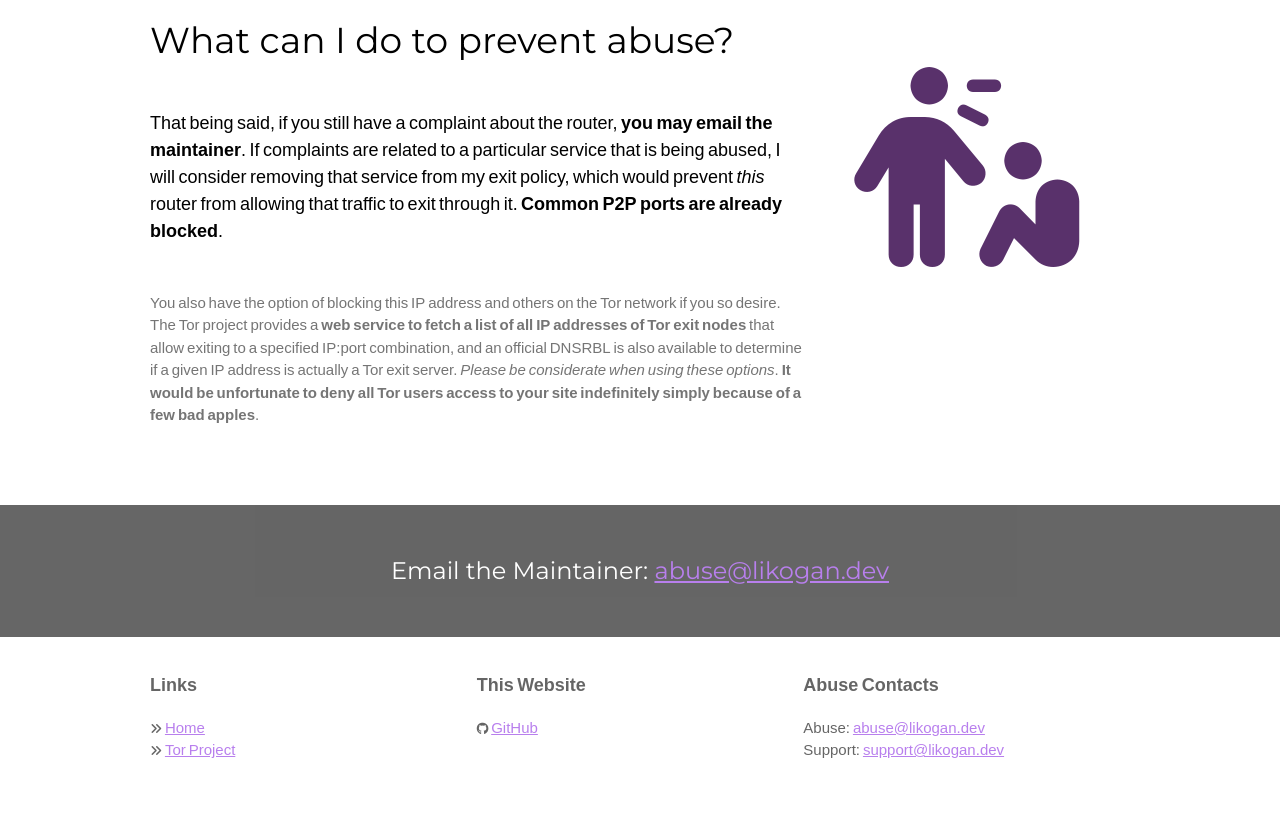
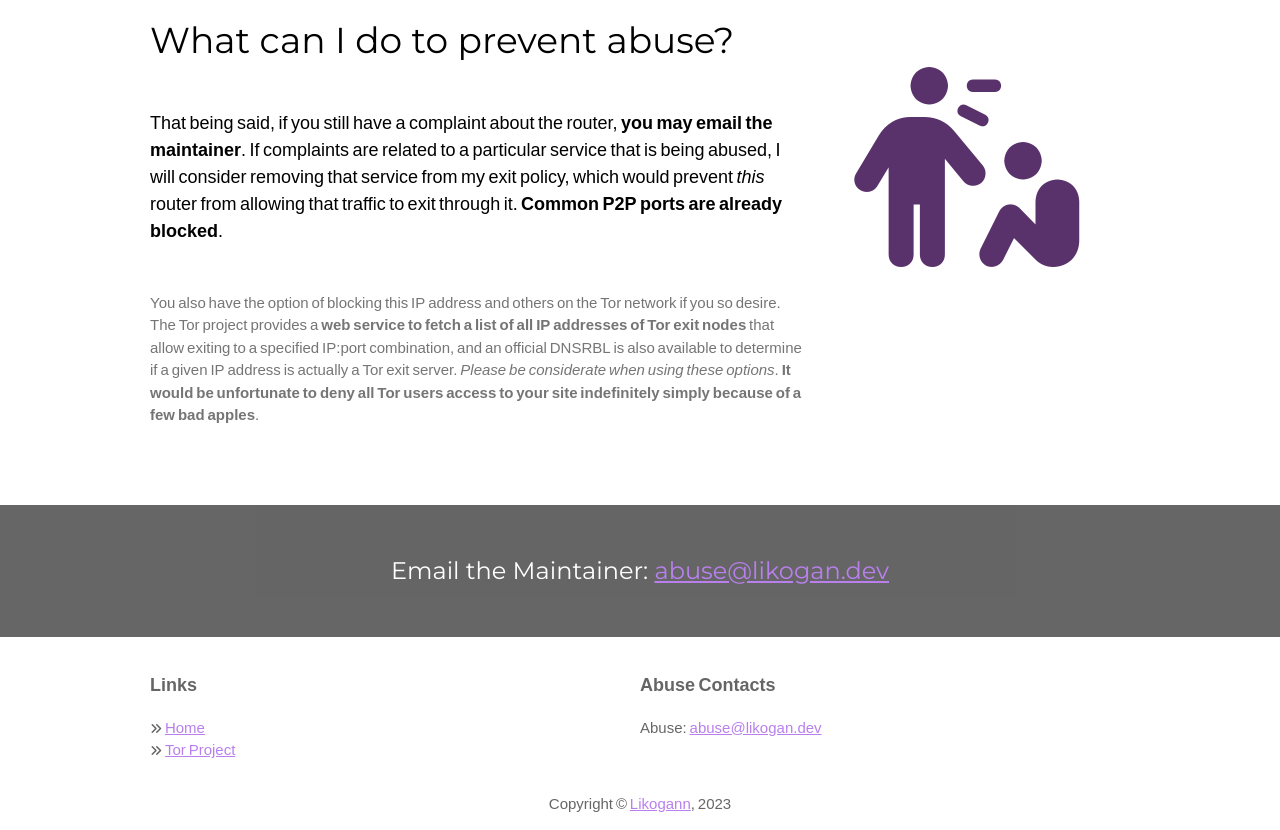
Before and after one commit to Likogann/tor-exit-notice, a plain HTML site: page index.html in a window 1280 px wide. Shown: the part 2198-3028 px from the top of the page. Before the commit the page ends 2975 px from the top, so only its background shows below. Drawn offline with Linux system fonts and the light colour scheme; a script that the page names is missing.

Commit message:
Change footer

```diff
--- a/index.html
+++ b/index.html
@@ -157,26 +157,31 @@
 </div>
 
 <!-- Footer -->
-<footer class="w3-container w3-padding-8 w3-opacity">
+<footer>
+  <div class="w3-container w3-padding-8 w3-opacity">
     <div class="w3-content">
-        <div class="w3-third">
+      <div class="w3-half">
           <div class="w3-medium w3-padding-16">
               <p class="w3-large"><b>Links</b></p>
               <i class="fa-solid fa-angles-right w3-small"></i> <a href="/">Home</a><br>
               <i class="fa-solid fa-angles-right w3-small"></i> <a href="https://www.torproject.org">Tor Project</a><br>
               </div>
       </div>
-        <div class="w3-third">
-            <div class="w3-medium w3-padding-16">
-                <p class="w3-large"><b>This Website</b></p>
-                <i class="fa-brands fa-github w3-small"></i> <a href="https://github.com/Likogann/Likogann/tor-exit-notice" target="__blank">GitHub</a></i>
-            </div>
-        </div>
-        <div class="w3-third">
+      <div class="w3-half">
           <div class="w3-medium w3-padding-16">
               <p class="w3-large"><b>Abuse Contacts</b></p>
               Abuse: <a href="mailto:abuse@likogan.dev" target="__blank">abuse@likogan.dev</a> <br>
-                Support: <a href="mailto:support@likogan.dev" target="__blank">support@likogan.dev</a> <br>
+          </div>
+      </div>
+    </div>
+  </div>
+
+  <div class="w3-container w3-opacity">
+    <div class="w3-content">
+      <div class="w3-full w3-center">
+        <p>
+          Copyright © <a href="https://github.com/Likogann/tor-exit-notice" target="__blank">Likogann</a>, 2023
+        </p>
       </div>
     </div>
   </div>
```
Lines whose indentation alone changed are shown as unchanged.
